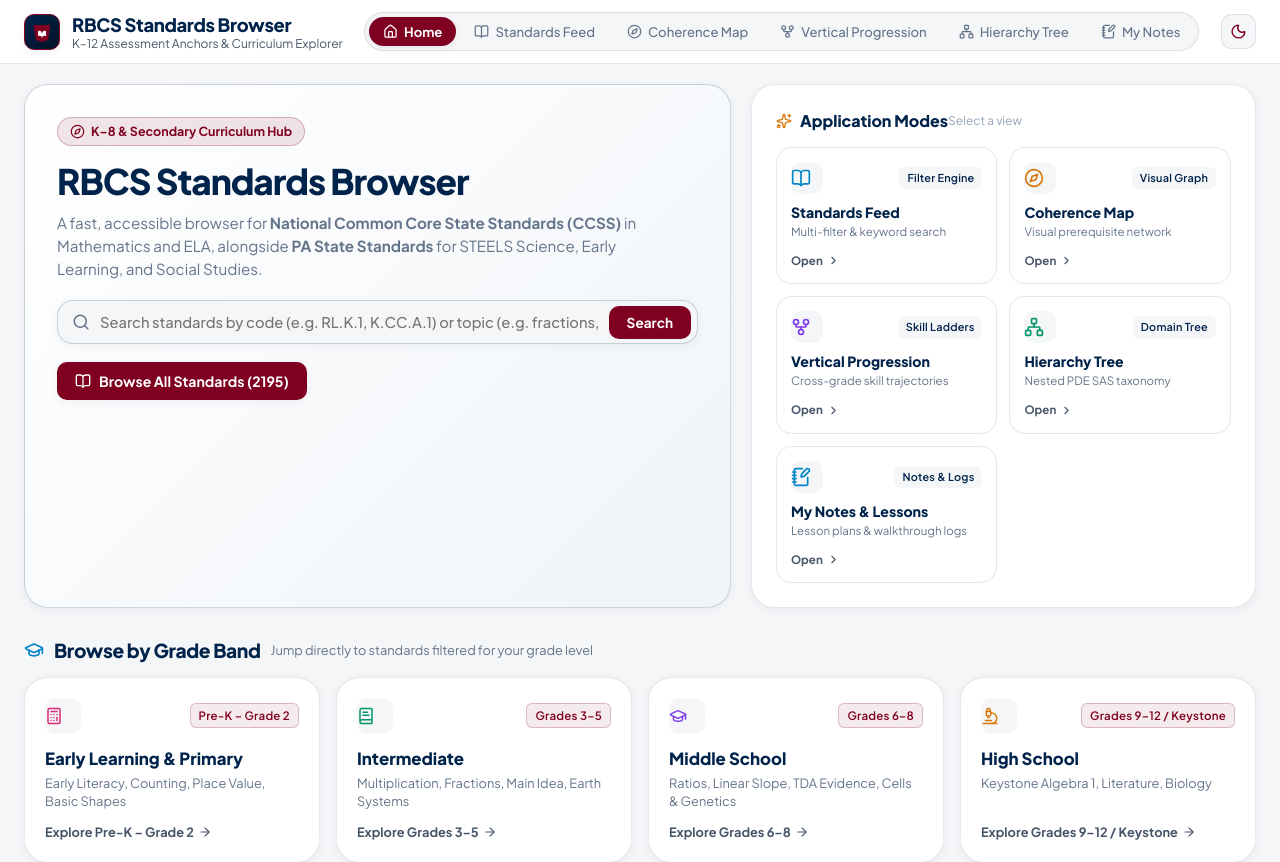
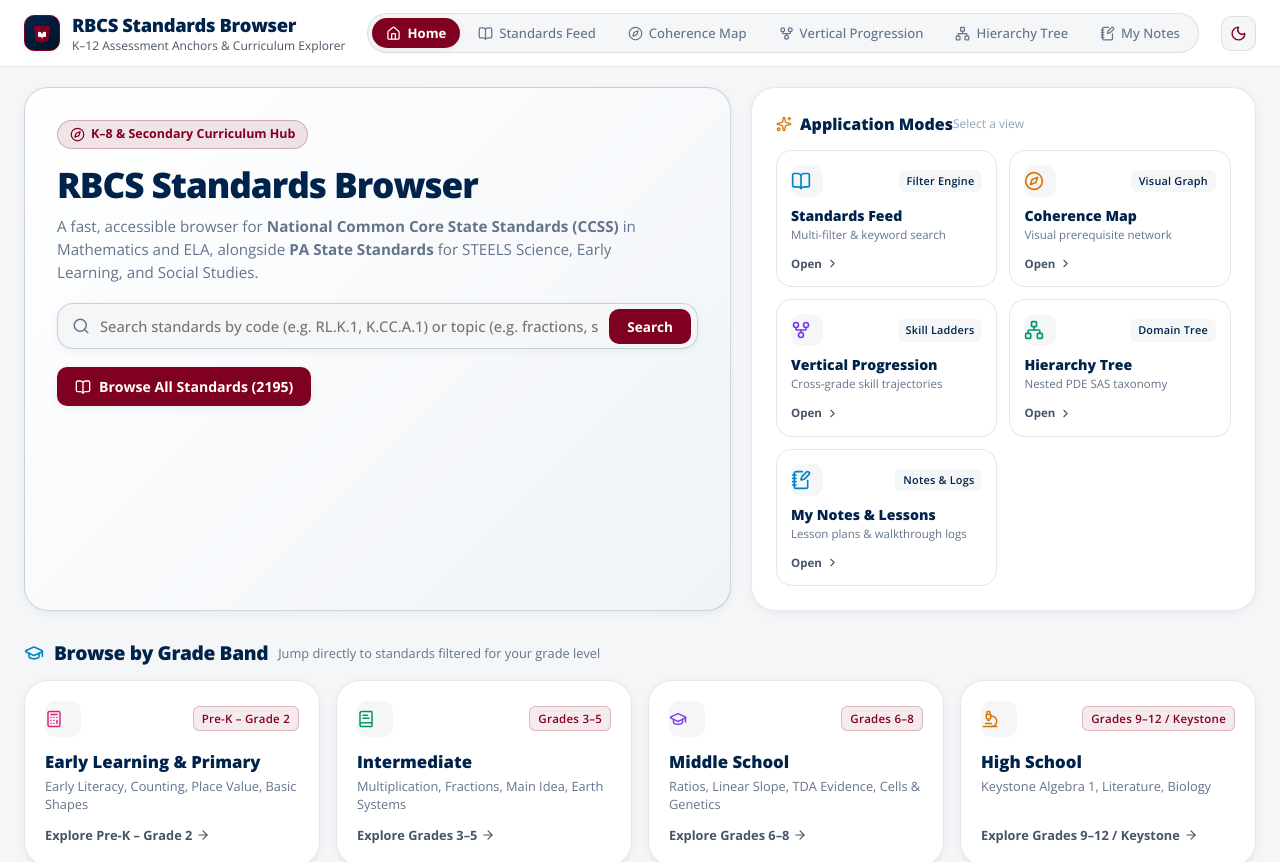
Before and after one commit to oconnors11/pa_standards_app, a React (Vite) app: page / in a window 1280 px wide. Shown: the top 862 px of the page. Built offline with nearby package versions, Linux system fonts and the light colour scheme.

Commit message:
style: update primary application font to Open Sans

```diff
--- a/index.html
+++ b/index.html
@@ -17,7 +17,7 @@
     <!-- Google Fonts -->
     <link rel="preconnect" href="https://fonts.googleapis.com" />
     <link rel="preconnect" href="https://fonts.gstatic.com" crossorigin />
-    <link href="https://fonts.googleapis.com/css2?family=JetBrains+Mono:wght@400;500;600;700&family=Plus+Jakarta+Sans:wght@300;400;500;600;700;800&display=swap" rel="stylesheet" />
+    <link href="https://fonts.googleapis.com/css2?family=JetBrains+Mono:wght@400;500;600;700&family=Open+Sans:ital,wght@0,300..800;1,300..800&display=swap" rel="stylesheet" />
 
     <!-- Early Theme Initialization to Prevent Flash of Unstyled Theme (FOUC) -->
     <script>
--- a/src/index.css
+++ b/src/index.css
@@ -1,5 +1,5 @@
 :root {
-  --font-sans: 'Plus Jakarta Sans', -apple-system, BlinkMacSystemFont, 'Segoe UI', Roboto, sans-serif;
+  --font-sans: 'Open Sans', -apple-system, BlinkMacSystemFont, 'Segoe UI', Roboto, sans-serif;
   --font-mono: 'JetBrains Mono', 'Fira Code', monospace;
 
   /* Color Palette - Dark Theme (Default) */
```
